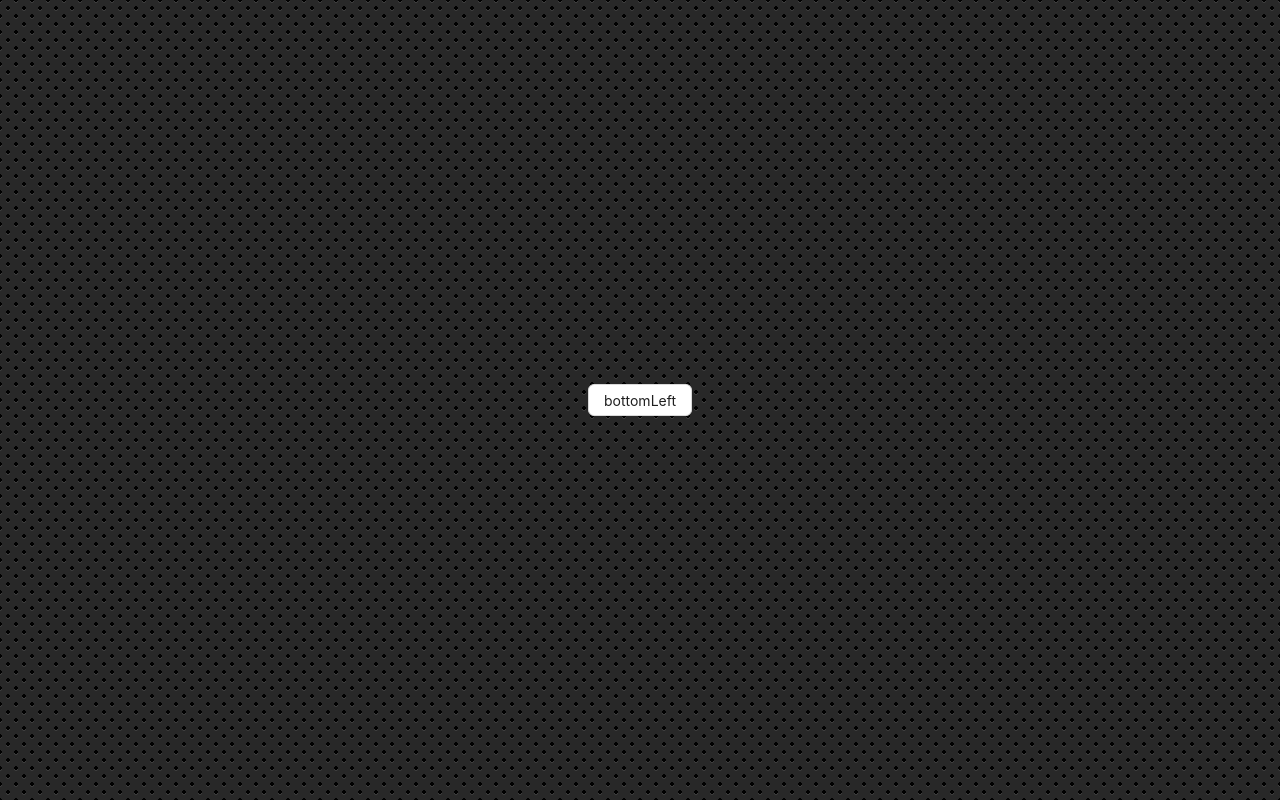
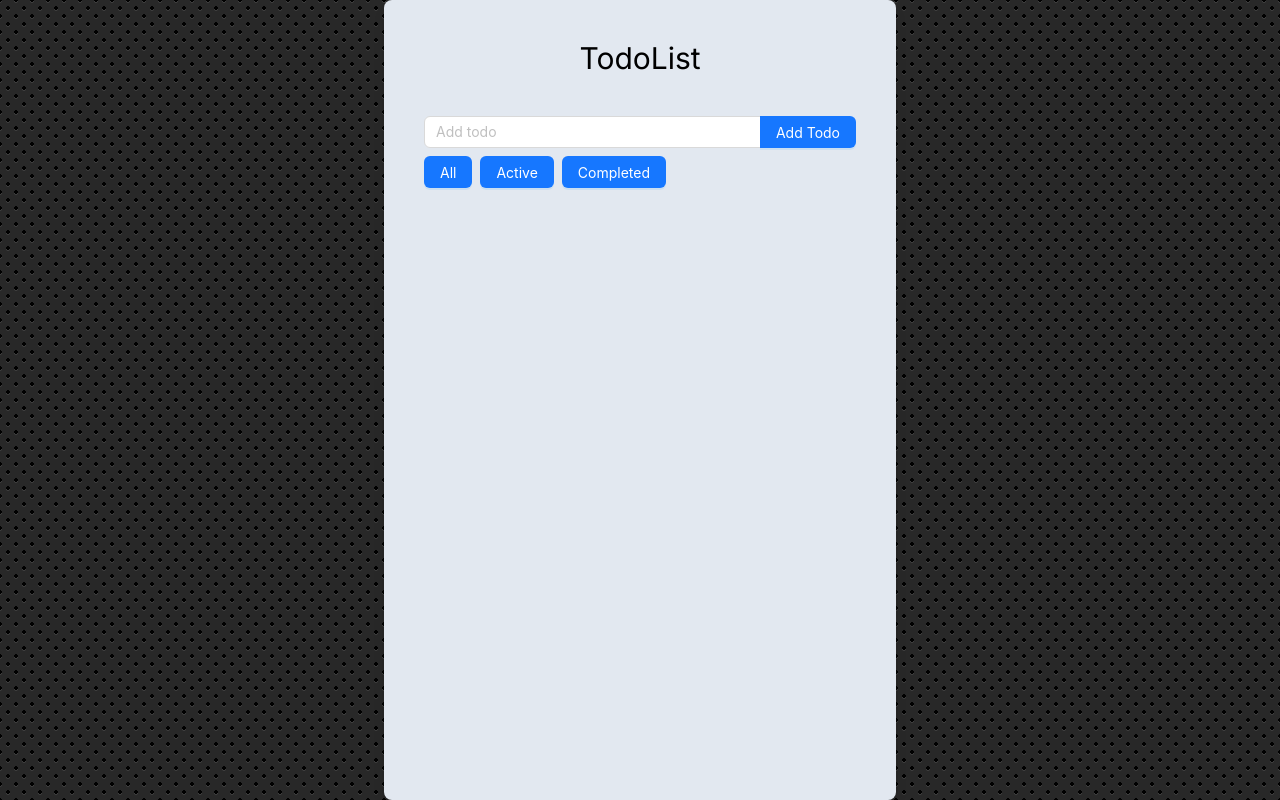
Before and after one commit to Zhaojjjjjj/react-demo, a Next.js app: page / in a window 1280 px wide. Built offline with nearby package versions, Linux system fonts and the light colour scheme.

Commit message:
feat: ✨

```diff
--- a/src/app/globals.css
+++ b/src/app/globals.css
@@ -17,13 +17,13 @@
 }
 
 body {
-	color: rgb(var(--background-end-rgb));
+	/* color: rgb(var(--background-end-rgb)); */
 	/* background: linear-gradient(to bottom, transparent, rgb(var(--background-end-rgb))) rgb(var(--background-start-rgb)); */
 
 	display: flex;
 	justify-content: center;
 	align-items: center;
-	height: 100vh;
+	height: 100%;
 	background: radial-gradient(black 15%, transparent 16%) 0 0, radial-gradient(black 15%, transparent 16%) 8px 8px, radial-gradient(rgba(255, 255, 255, 0.1) 15%, transparent 20%) 0 1px, radial-gradient(rgba(255, 255, 255, 0.1) 15%, transparent 20%) 8px 9px;
 	background-color: #282828;
 	background-size: 16px 16px;
--- a/src/app/layout.tsx
+++ b/src/app/layout.tsx
@@ -1,22 +1,18 @@
-import type { Metadata } from "next";
-import { Inter } from "next/font/google";
-import "./globals.css";
+import type { Metadata } from 'next';
+import { Inter } from 'next/font/google';
+import './globals.css';
 
-const inter = Inter({ subsets: ["latin"] });
+const inter = Inter({ subsets: ['latin'] });
 
 export const metadata: Metadata = {
-  title: "Create Next App",
-  description: "Generated by create next app",
+	title: 'Create Next App',
+	description: 'Generated by create next app',
 };
 
-export default function RootLayout({
-  children,
-}: Readonly<{
-  children: React.ReactNode;
-}>) {
-  return (
-    <html lang="en">
-      <body className={inter.className}>{children}</body>
-    </html>
-  );
+export default function RootLayout({ children }: Readonly<{ children: React.ReactNode }>) {
+	return (
+		<html lang="en" style={{ scrollBehavior: 'smooth', height: '100%' }}>
+			<body className={inter.className}>{children}</body>
+		</html>
+	);
 }
--- a/src/app/page.tsx
+++ b/src/app/page.tsx
@@ -1,44 +1,49 @@
-import Image from 'next/image';
-import React from 'react';
-
-import type { MenuProps } from 'antd';
-import { Button, Dropdown, Space } from 'antd';
-
-const items: MenuProps['items'] = [
-	{
-		key: '1',
-		label: (
-			<a target="_blank" rel="noopener noreferrer" href="https://www.antgroup.com">
-				1st menu item
-			</a>
-		),
-	},
-	{
-		key: '2',
-		label: (
-			<a target="_blank" rel="noopener noreferrer" href="https://www.aliyun.com">
-				2nd menu item
-			</a>
-		),
-	},
-	{
-		key: '3',
-		label: (
-			<a target="_blank" rel="noopener noreferrer" href="https://www.luohanacademy.com">
-				3rd menu item
-			</a>
-		),
-	},
-];
+'use client';
+import AddTodo from '@/components/AddTodo';
+import TodoFilter from '@/components/TodoFilter';
+import TodoList from '@/components/TodoList';
+import { Todo } from '@/static/types';
+import { useState } from 'react';
 
 export default function Home() {
+	const [todos, setTodos] = useState<Todo[]>([]);
+	const [filter, setFilter] = useState('all');
+
+	const addTodo = (text: string) => {
+		const newTodo: Todo = {
+			id: Date.now(),
+			text,
+			completed: false,
+		};
+		setTodos([...todos, newTodo]);
+	};
+
+	const deleteTodo = (id: number) => {
+		setTodos(todos.filter((todo) => todo.id !== id));
+	};
+	const toggleTodo = (id: number) => {
+		setTodos(todos.map((todo) => (todo.id === id ? { ...todo, completed: !todo.completed } : todo)));
+	};
+
+	const getFilteredTodos = () => {
+		switch (filter) {
+			case 'active':
+				return todos.filter((todo) => !todo.completed);
+			case 'completed':
+				return todos.filter((todo) => todo.completed);
+			default:
+				return todos;
+		}
+	};
+
 	return (
 		<>
-			<Space direction="vertical">
-				<Dropdown menu={{ items }} placement="bottomLeft" arrow={true} trigger={['click']}>
-					<Button>bottomLeft</Button>
-				</Dropdown>
-			</Space>
+			<div className="w-2/5 h-[1000px] max-h-[800px] mx-auto p-10 bg-slate-200 rounded-lg shadow-lg ">
+				<h1 className="text-3xl text-center mb-10">TodoList</h1>
+				<AddTodo addTodo={addTodo} />
+				<TodoList todos={getFilteredTodos()} deleteTodo={deleteTodo} toggleTodo={toggleTodo} />
+				<TodoFilter setFilter={setFilter} filter={filter} />
+			</div>
 		</>
 	);
 }
--- /dev/null
+++ b/src/components/AddTodo.tsx
@@ -0,0 +1,35 @@
+import { useState } from 'react';
+import { Button, Input, Select, Space } from 'antd';
+
+interface addTodoProps {
+	addTodo: (text: string) => void;
+}
+
+function AddTodo({ addTodo }: addTodoProps) {
+	const [text, setText] = useState('');
+
+	const handleSubmit = (e: any) => {
+		e.preventDefault();
+		if (text.trim() === '') return;
+
+		addTodo(text);
+		setText('');
+	};
+	return (
+		<div className="mb-2 flex">
+			{/* <input type="text" value={text} onChange={(e) => setText(e.target.value)} placeholder="Add todo" required />
+			<Button type="primary" onClick={handleSubmit}>
+				Add Todo
+			</Button> */}
+
+			<Space.Compact style={{ width: '100%' }}>
+				<Input defaultValue="Combine input and button" value={text} onChange={(e) => setText(e.target.value)} placeholder="Add todo" required />
+				<Button type="primary" onClick={handleSubmit}>
+					Add Todo
+				</Button>
+			</Space.Compact>
+		</div>
+	);
+}
+
+export default AddTodo;
--- /dev/null
+++ b/src/components/TodoFilter.tsx
@@ -0,0 +1,19 @@
+import { Button, Flex } from 'antd';
+
+function TodoFilter({ setFilter }: any) {
+	return (
+		<Flex gap="small" wrap>
+			<Button type="primary" onClick={() => setFilter('all')}>
+				All
+			</Button>
+			<Button type="primary" onClick={() => setFilter('Active')}>
+				Active
+			</Button>
+			<Button type="primary" onClick={() => setFilter('Completed')}>
+				Completed
+			</Button>
+		</Flex>
+	);
+}
+
+export default TodoFilter;
--- /dev/null
+++ b/src/components/TodoItem.tsx
@@ -0,0 +1,19 @@
+function TodoItem({ todo, toggleTodo, deleteTodo }: any) {
+	return (
+		<li className="flex items-center justify-between p-2 bg-gray-100 rounded-md" style={{ textDecoration: todo.completed ? 'line-through' : 'none' }}>
+			{todo.text}
+			<button onClick={() => toggleTodo(todo.id)}>
+				<svg xmlns="http://www.w3.org/2000/svg" className="h-6 w-6" fill="none" viewBox="0 0 24 24" stroke="currentColor">
+					<path strokeLinecap="round" strokeLinejoin="round" strokeWidth={2} d="M5 13l4 4L19 7" />
+				</svg>
+			</button>
+			<button onClick={() => deleteTodo(todo.id)}>
+				<svg xmlns="http://www.w3.org/2000/svg" className="h-6 w-6" fill="none" viewBox="0 0 24 24" stroke="currentColor">
+					<path strokeLinecap="round" strokeLinejoin="round" strokeWidth={2} d="M6 18L18 6M6 6l12 12" />
+				</svg>
+			</button>
+		</li>
+	);
+}
+
+export default TodoItem;
--- /dev/null
+++ b/src/components/TodoList.tsx
@@ -0,0 +1,20 @@
+import { Todo } from '@/static/types';
+import TodoItem from './TodoItem';
+
+interface TodoListProps {
+	todos: Array<Todo>;
+	toggleTodo: (id: number) => void;
+	deleteTodo: (id: number) => void;
+}
+
+function TodoList({ todos, toggleTodo, deleteTodo }: TodoListProps) {
+	return (
+		<ul>
+			{todos.map((todo) => (
+				<TodoItem key={todo.id} todo={todo} toggleTodo={toggleTodo} deleteTodo={deleteTodo}></TodoItem>
+			))}
+		</ul>
+	);
+}
+
+export default TodoList;
--- /dev/null
+++ b/src/static/types.ts
@@ -0,0 +1,5 @@
+export interface Todo{
+    id: number;
+    text: string;
+    completed: boolean;
+}
```
